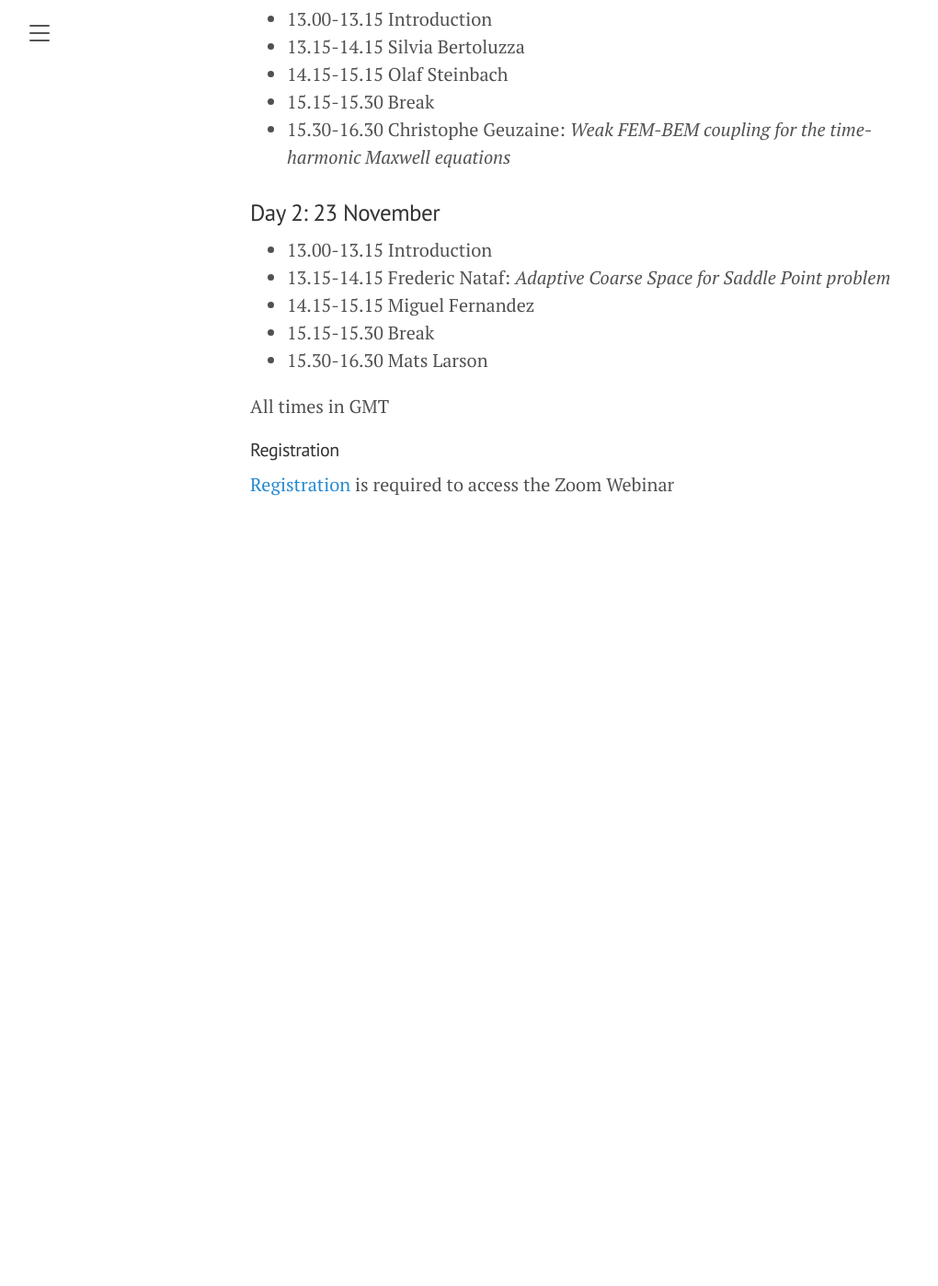
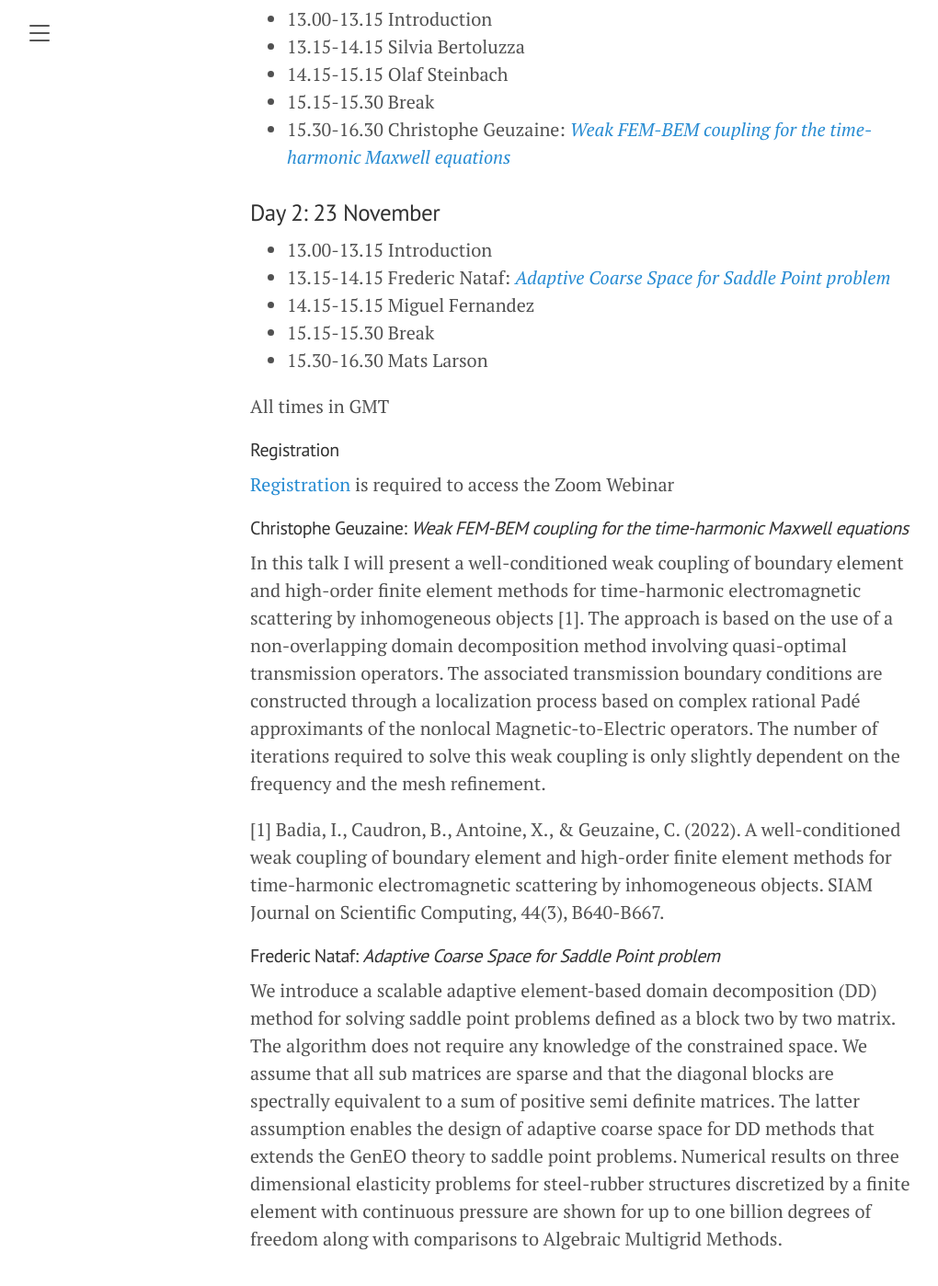
Before and after one commit to Excalibur-Coupling/excalibur-coupling.github.io, a Jekyll site: the page built from workshop2.md, in a window 1280 px wide and 1400 px high, scrolled down 505 px. Shown: the whole window at 92% size, without its empty margins (8-1028 px from the left). Built offline with Jekyll 4.4.1, drawn with Linux system fonts in a browser that asks for light colours; before the commit the page ends 1127 px from its top, so only the background shows below that.

Commit message:
add abstracts

```diff
--- a/workshop2.md
+++ b/workshop2.md
@@ -16,19 +16,29 @@ FEM/BEM).
 - 13.15-14.15 Silvia Bertoluzza
 - 14.15-15.15 Olaf Steinbach
 - 15.15-15.30 Break
-- 15.30-16.30 Christophe Geuzaine: _Weak FEM-BEM coupling for the time-harmonic Maxwell equations_
+- 15.30-16.30 Christophe Geuzaine: [_Weak FEM-BEM coupling for the time-harmonic Maxwell equations_](#chrisophe-geuzaine-weak-fem-bem-coupling-for-the-time-harmonic-maxwell-equations)
 
 
 ### Day 2: 23 November
 
 - 13.00-13.15 Introduction
-- 13.15-14.15 Frederic Nataf: _Adaptive Coarse Space for Saddle Point problem_
+- 13.15-14.15 Frederic Nataf: [_Adaptive Coarse Space for Saddle Point problem_](#frederic-nataf-adaptive-coarse-space-for-saddle-point-problem)
 - 14.15-15.15 Miguel Fernandez
 - 15.15-15.30 Break
 - 15.30-16.30 Mats Larson
 
 All times in GMT
 
+
 #### Registration
 
 [Registration](https://www.eventbrite.co.uk/e/online-workshop-mathematical-theory-of-coupling-methods-for-pdes-tickets-420629453017) is required to access the Zoom Webinar
+
+
+#### Christophe Geuzaine: _Weak FEM-BEM coupling for the time-harmonic Maxwell equations_
+In this talk I will present a well-conditioned weak coupling of boundary element and high-order finite element methods for time-harmonic electromagnetic scattering by inhomogeneous objects [1]. The approach is based on the use of a non-overlapping domain decomposition method involving quasi-optimal transmission operators. The associated transmission boundary conditions are constructed through a localization process based on complex rational Padé approximants of the nonlocal Magnetic-to-Electric operators. The number of iterations required to solve this weak coupling is only slightly dependent on the frequency and the mesh refinement.
+
+[1] Badia, I., Caudron, B., Antoine, X., & Geuzaine, C. (2022). A well-conditioned weak coupling of boundary element and high-order finite element methods for time-harmonic electromagnetic scattering by inhomogeneous objects. SIAM Journal on Scientific Computing, 44(3), B640-B667.
+
+####  Frederic Nataf: _Adaptive Coarse Space for Saddle Point problem_
+We introduce a scalable adaptive element-based domain decomposition (DD) method for solving saddle point problems defined as a block two by two matrix. The algorithm does not require any knowledge of the constrained space. We assume that all sub matrices are sparse and that the diagonal blocks are spectrally equivalent to a sum of positive semi definite matrices. The latter assumption enables the design of adaptive coarse space for DD methods that extends the GenEO theory to saddle point problems. Numerical results on three dimensional elasticity problems for steel-rubber structures discretized by a finite element with continuous pressure are shown for up to one billion degrees of freedom along with comparisons to Algebraic Multigrid Methods.
```
